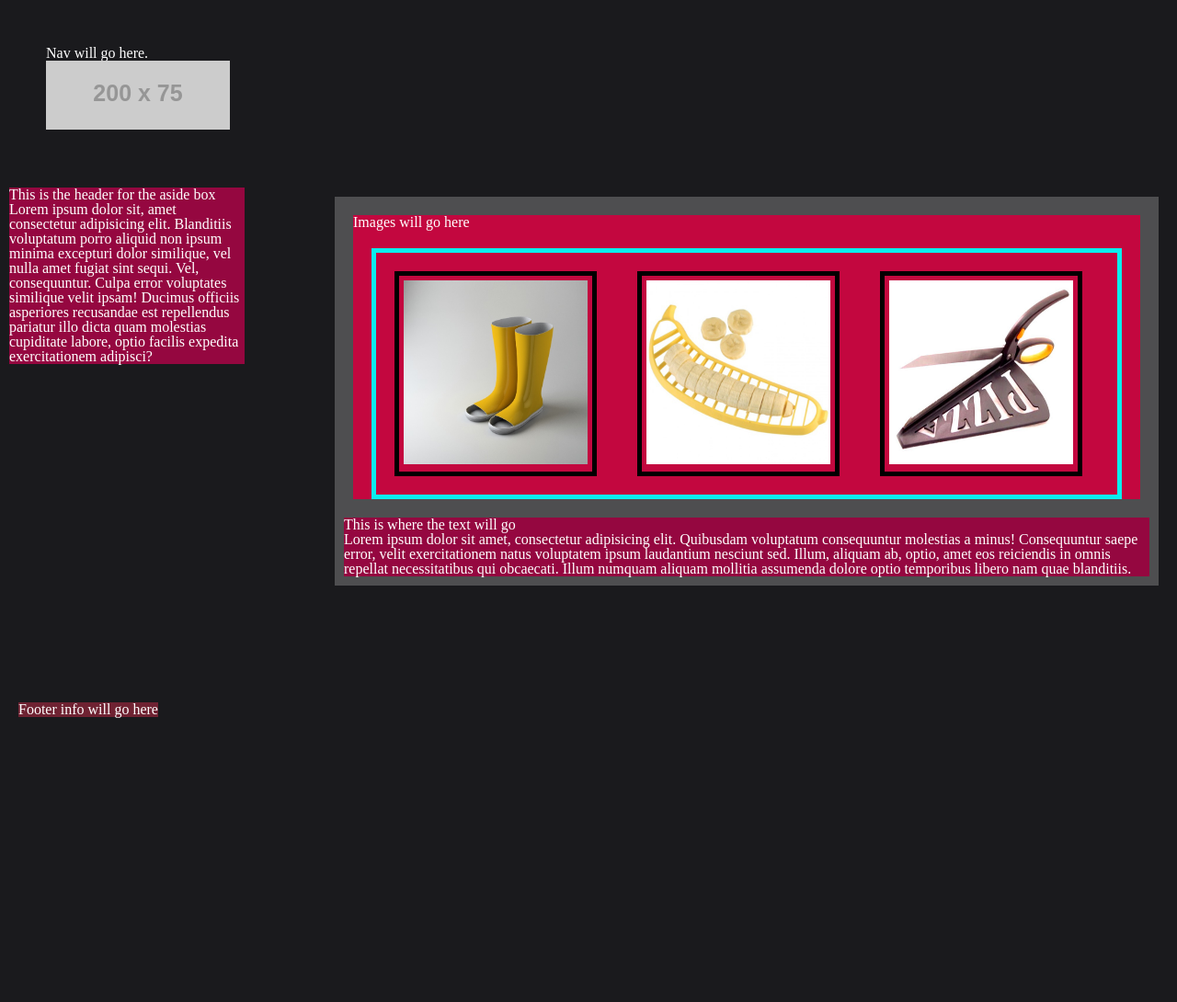
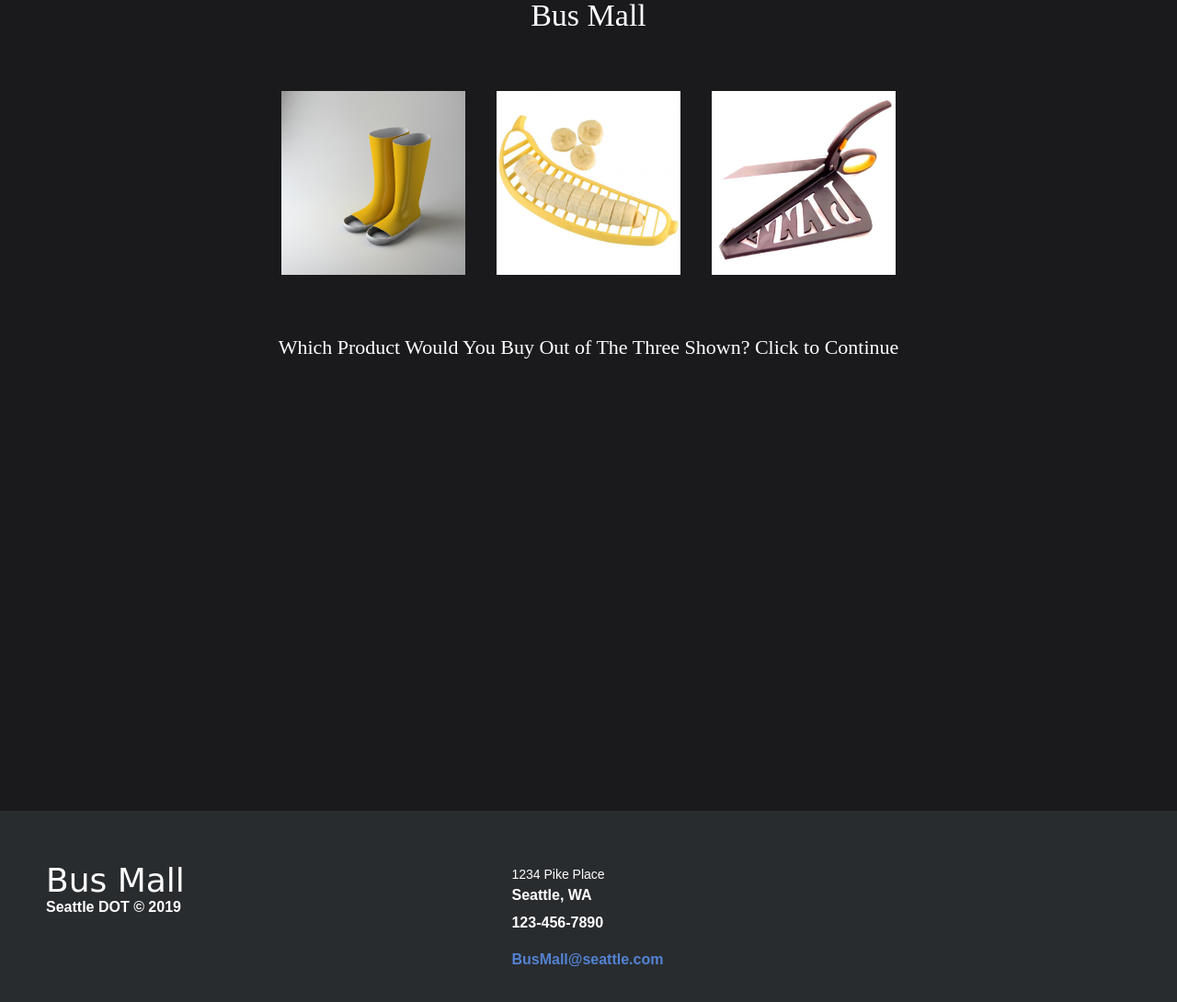
Before and after one commit to AlexWhitey/alexBusMall, a plain HTML site: page index.html in a window 1280 px wide. Shown: the whole page at 92% size. Before the commit the page ends 1060 px from the top, so only its background shows below. Drawn offline with nearby package versions, Linux system fonts and the light colour scheme; placeholder pictures from the web are drawn by us.

Commit message:
cleaned up css

```diff
--- a/css/style.css
+++ b/css/style.css
@@ -1,35 +1,35 @@
 html {
     background: #1a1a1d;
-    color: white;
+	color: white;
 }
 
-nav {
-    margin: 50px;
-    display: block;
+/* The header styling */
+
+header {
+	font-size: 34px;
+	text-align: center;
 }
 
+/* Main section */
+
 main {
-    float: right;
-    width: 70%;
-    background: #4e4e50;
-    margin: 20px;
+    width: 80%;
+    margin: auto;
 }
 
 main section {
-    margin: 20px;
-    background: #c3073f;
+	margin: 20px;
 }
 
 main section ul{
-    margin: 20px;
-    border: 5px solid #0aeeee;
+	margin: 50px;
+	text-align: center;
 }
 
 main section li{
-    margin: 20px;
+    margin: 10px;
     padding: 5px;
-    display: inline-block;
-    border: 5px solid black;
+	display: inline-block;
 }
 
 main section li img {
@@ -38,22 +38,139 @@ main section li img {
 }
 
 main article {
-    margin: 10px;
-    background: #950740;
+	margin: 10px;
+	text-align: center;
+	font-size: 22px;
 }
 
-aside {
+/* Footer Secrtion */
 
-    width: 20%;
-    float: left;
-    margin: 10px;
-    background: #950740;
+.footer-d{
+	background-color: #292c2f;
+	box-shadow: 0 1px 1px 0 rgba(0, 0, 0, 0.12);
+	box-sizing: border-box;
+	width: 100%;
+	text-align: left;
+	font: bold 16px sans-serif;
+
+	padding: 55px 50px;
+	margin-top: 80px;
 }
 
-footer {
-    display: block;
-    position: absolute;
-    margin: 20px;
-    background: #6f2232;
-    bottom: 0;
+.footer-d .left,
+.footer-d .center,
+.footer-d .right{
+	display: inline-block;
+	vertical-align: top;
 }
+
+/* Footer left */
+
+.footer-d .left{
+	width: 40%;
+}
+
+/* The company logo */
+
+.footer-d h3{
+	color:  #ffffff;
+	font: normal 36px 'Cookie', cursive;
+	margin: 0;
+}
+
+.footer-d h3 span{
+	color:  #5383d3;
+}
+
+/* Footer links */
+
+.footer-d .footer-links{
+	color:  #ffffff;
+	margin: 20px 0 12px;
+	padding: 0;
+}
+
+.footer-d .footer-links a{
+	display:inline-block;
+	line-height: 1.8;
+	text-decoration: none;
+	color:  inherit;
+}
+
+.footer-d .hours{
+	color:  #8f9296;
+	font-size: 14px;
+	font-weight: normal;
+	margin: 0;
+}
+
+/* Footer Center */
+
+.footer-d .center{
+	width: 35%;
+}
+
+.footer-d .center i{
+	background-color:  #33383b;
+	color: #ffffff;
+	font-size: 25px;
+	width: 38px;
+	height: 38px;
+	border-radius: 50%;
+	text-align: center;
+	line-height: 42px;
+	margin: 10px 15px;
+	vertical-align: middle;
+}
+
+.footer-d .center i.fa-envelope{
+	font-size: 17px;
+	line-height: 38px;
+}
+
+.footer-d .center p{
+	display: inline-block;
+	color: #ffffff;
+	vertical-align: middle;
+	margin:0;
+}
+
+.footer-d .center p span{
+	display:block;
+	font-weight: normal;
+	font-size:14px;
+	line-height:2;
+}
+
+.footer-d .center p a{
+	color:  #5383d3;
+	text-decoration: none;;
+}
+
+
+/* Footer Right */
+
+.footer-d .right{
+	width: 20%;
+}
+
+.footer-d .hours{
+	line-height: 20px;
+	color:  #92999f;
+	font-size: 13px;
+	font-weight: normal;
+	margin: 0;
+}
+
+.footer-d .hours span{
+	display: block;
+	color:  #ffffff;
+	font-size: 14px;
+	font-weight: bold;
+	margin-bottom: 20px;
+}
+
+footer img{
+	width: 200px;
+	height: 70px;
+}
--- a/index.html
+++ b/index.html
@@ -10,17 +10,11 @@
 <body>
 
 	<header>
-		<nav>
-			<p>
-				Nav will go here.
-			</p>
-			<img src="https://via.placeholder.com/200x75-/000" alt="" title="" />
-		</nav>
+		<h3>Bus Mall</h3>
 	</header>
 
 	<main>
 		<section>
-			<p>Images will go here</p>
 			<ul id="imageHolder">
 				<li>
 						<img id="imageOne" src="" alt="" title="" />
@@ -36,25 +30,38 @@
 			</ul>
 		</section>
 		<article>
-			<h2>This is where the text will go</h2>
+			<h2>Which Product Would You Buy Out of The Three Shown? Click to Continue</h2>
 			<p>
-				Lorem ipsum dolor sit amet, consectetur adipisicing elit. Quibusdam voluptatum consequuntur molestias a minus! Consequuntur saepe error, velit exercitationem natus voluptatem ipsum laudantium nesciunt sed. Illum, aliquam ab, optio, amet eos reiciendis in omnis repellat necessitatibus qui obcaecati. Illum numquam aliquam mollitia assumenda dolore optio temporibus libero nam quae blanditiis.
 			</p>
 		</article>
 	</main>
 
-	<aside>
-		<h2>This is the header for the aside box</h2>
-		<p>
-			Lorem ipsum dolor sit, amet consectetur adipisicing elit. Blanditiis voluptatum porro aliquid non ipsum minima excepturi dolor similique, vel nulla amet fugiat sint sequi. Vel, consequuntur. Culpa error voluptates similique velit ipsam! Ducimus officiis asperiores recusandae est repellendus pariatur illo dicta quam molestias cupiditate labore, optio facilis expedita exercitationem adipisci?
-		</p>
-	</aside>
+	<canvas id="myChart" width="400" height="400"></canvas>
 
-	<footer>
-		<p>Footer info will go here</p>
+	<footer class="footer-d">
+
+		<section class="left">
+			<h3>Bus Mall</h3>
+			<p class="company-name">Seattle DOT &copy; 2019</p>
+		</section>
+
+		<section class="center">
+			<div>
+				<i class="fa fa-map-marker"></i>
+				<p><span>1234 Pike Place</span> Seattle, WA</p>
+			</div>
+
+			<div>
+				<i class="fa fa-phone"></i>
+				<p>123-456-7890</p>
+			</div>
+
+			<div>
+				<i class="fa fa-envelope"></i>
+				<p><a href="#">BusMall@seattle.com</a></p>
+			</div>
+		</section>
 	</footer>
-
-	<canvas id="myChart" width="400" height="400"></canvas>
 
 	<script src="https://cdnjs.cloudflare.com/ajax/libs/Chart.js/2.7.2/Chart.min.js"></script>
   <script src="js/app.js"></script>
```
